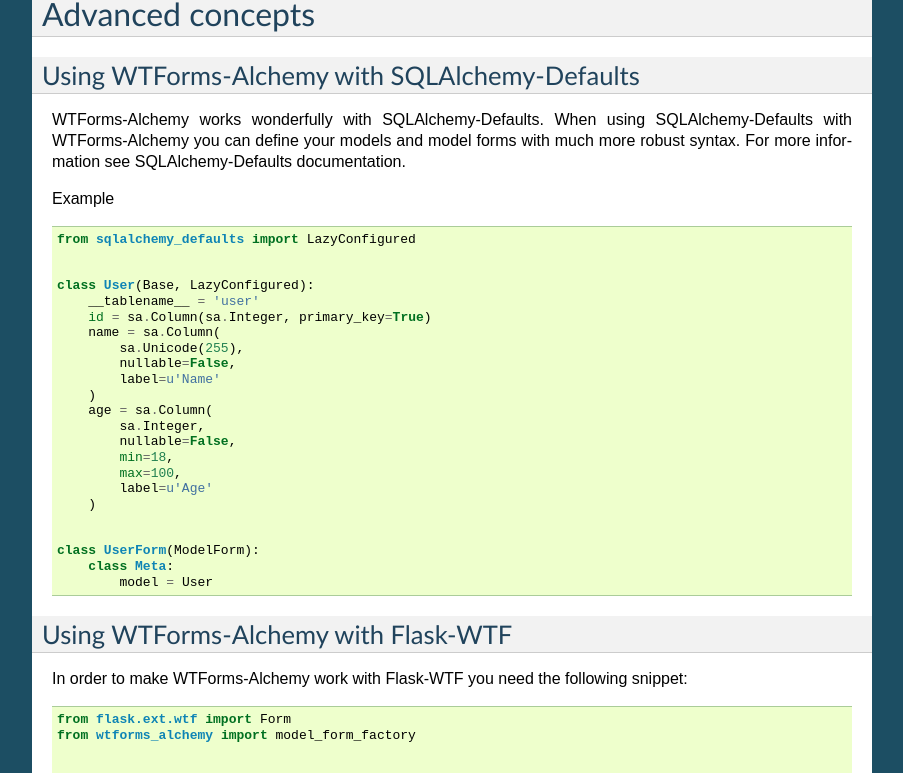
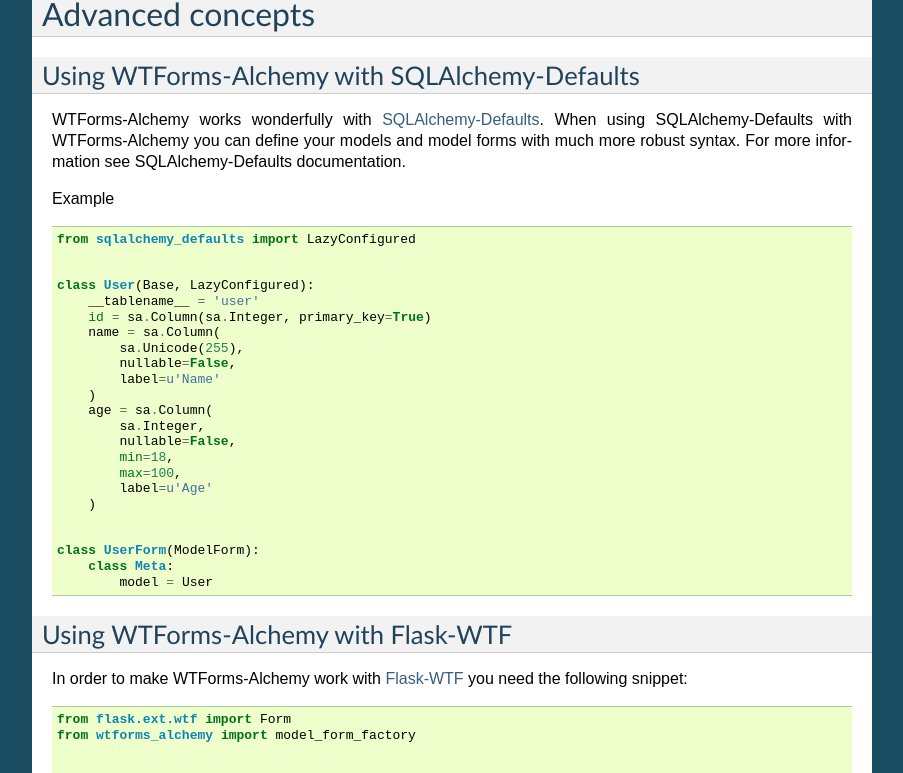
Before and after one commit to kvesteri/wtforms-alchemy, a Sphinx documentation site: the page built from docs/index.rst, in a window 1280 px wide and 1400 px high, scrolled down 18943 px. Shown: the part 149-922 px from the top of the window, without its empty margins (198-1101 px from the left). Built offline with Sphinx 7.4.7, drawn with Linux system fonts in a browser that asks for light colours.

Commit message:
Added links

```diff
--- a/docs/index.rst
+++ b/docs/index.rst
@@ -1254,7 +1254,7 @@
 Using WTForms-Alchemy with SQLAlchemy-Defaults
 ----------------------------------------------
 
-WTForms-Alchemy works wonderfully with SQLAlchemy-Defaults. When using SQLAlchemy-Defaults with WTForms-Alchemy you
+WTForms-Alchemy works wonderfully with `SQLAlchemy-Defaults`_. When using SQLAlchemy-Defaults with WTForms-Alchemy you
 can define your models and model forms with much more robust syntax. For more information see SQLAlchemy-Defaults documentation.
 
 
@@ -1288,7 +1288,7 @@
 Using WTForms-Alchemy with Flask-WTF
 ------------------------------------
 
-In order to make WTForms-Alchemy work with Flask-WTF you need the following snippet:
+In order to make WTForms-Alchemy work with `Flask-WTF`_ you need the following snippet:
 
 ::
 
```
Also changed, not shown: other parts of docs/index.rst (+4 -0 lines).
